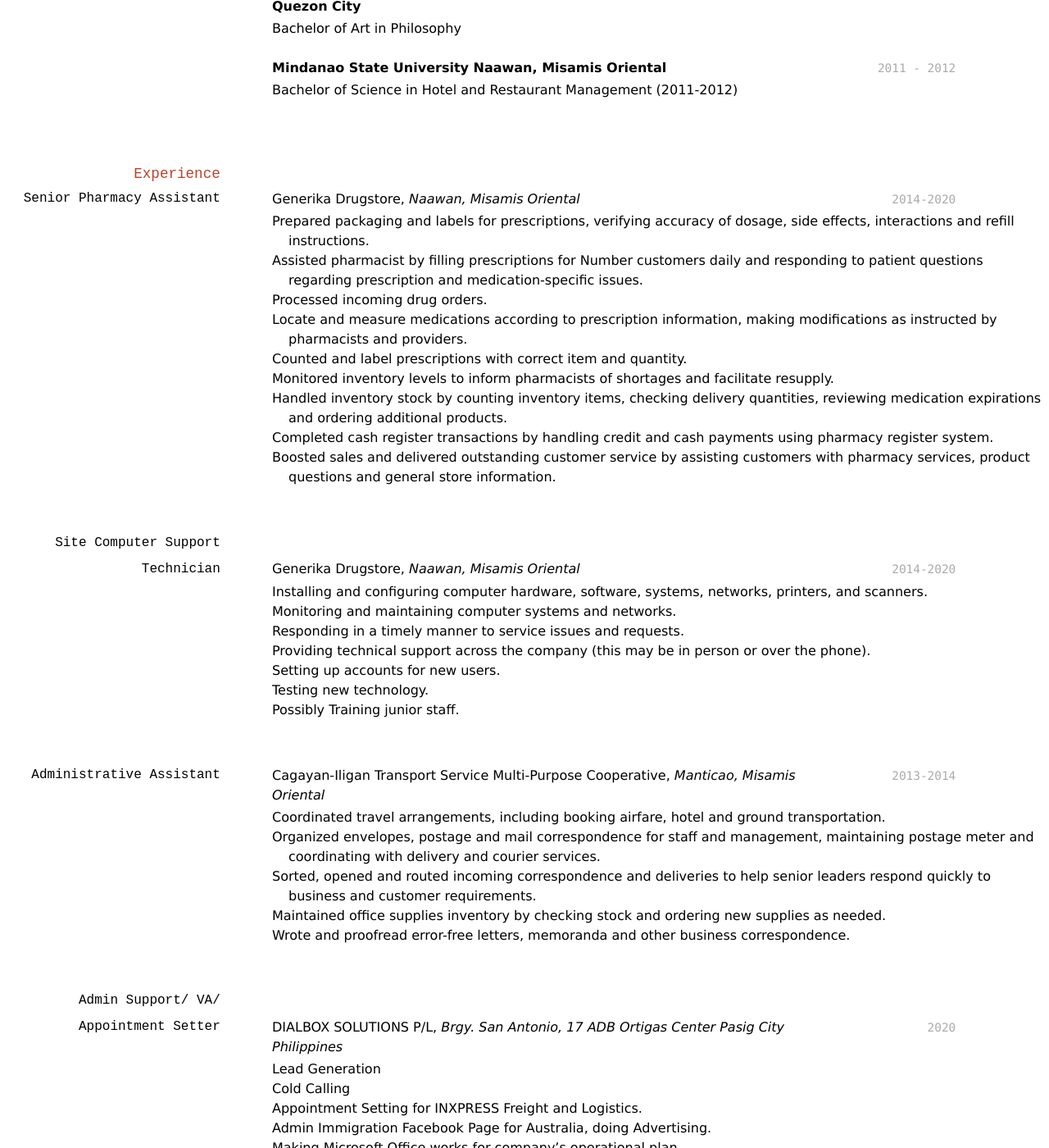
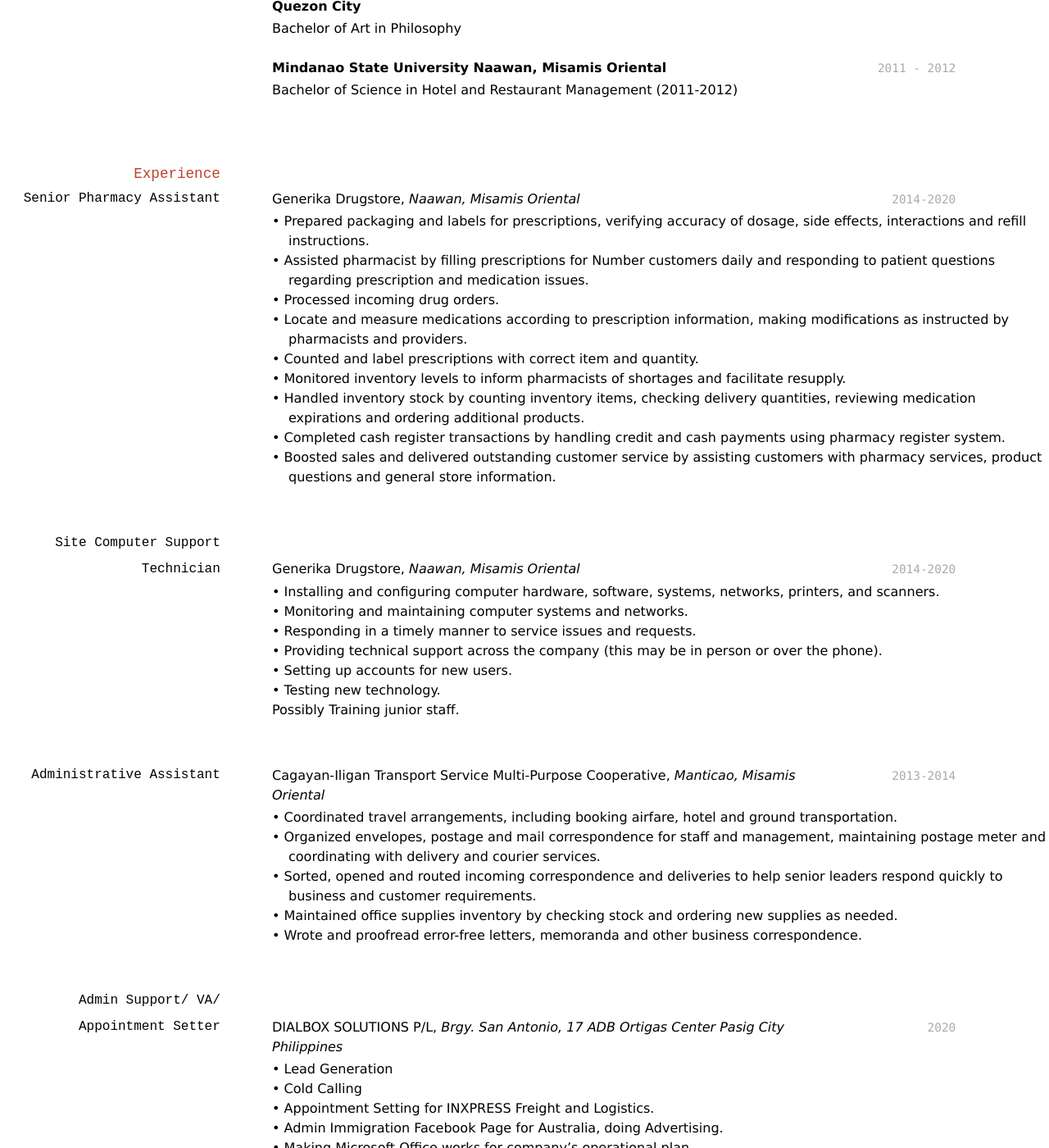
Before and after one commit to deleteprof/deleteprof.github.io, a Jekyll site: the page built from index.md, in a window 1280 px wide and 1400 px high, scrolled down 556 px. Shown: the whole window at 82% size. Built offline with Jekyll 4.4.1, drawn with Linux system fonts in a browser that asks for light colours; some of the changed text lies outside the part shown.

Commit message:
Update index.md

```diff
--- a/index.md
+++ b/index.md
@@ -41,45 +41,45 @@ __Mindanao State University Naawan, Misamis Oriental__
 ### Senior Pharmacy Assistant
 `2014-2020`
 Generika Drugstore, *Naawan, Misamis Oriental*
-- Prepared packaging and labels for prescriptions, verifying accuracy of dosage, side effects, interactions and refill instructions.
-- Assisted pharmacist by filling prescriptions for Number customers daily and responding to patient questions regarding prescription and medication-specific issues.
-- Processed incoming drug orders.
-- Locate and measure medications according to prescription information, making modifications as instructed by pharmacists and providers.
-- Counted and label prescriptions with correct item and quantity.
-- Monitored inventory levels to inform pharmacists of shortages and facilitate resupply.
-- Handled inventory stock by counting inventory items, checking delivery quantities, reviewing medication expirations and ordering additional products.
-- Completed cash register transactions by handling credit and cash payments using pharmacy register system.
-- Boosted sales and delivered outstanding customer service by assisting customers with pharmacy services, product questions and general store information.
+- •	Prepared packaging and labels for prescriptions, verifying accuracy of dosage, side effects, interactions and refill instructions.
+- • Assisted pharmacist by filling prescriptions for Number customers daily and responding to patient questions regarding prescription and medication issues.
+- • Processed incoming drug orders.
+- • Locate and measure medications according to prescription information, making modifications as instructed by pharmacists and providers.
+- • Counted and label prescriptions with correct item and quantity.
+- • Monitored inventory levels to inform pharmacists of shortages and facilitate resupply.
+- • Handled inventory stock by counting inventory items, checking delivery quantities, reviewing medication expirations and ordering additional products.
+- • Completed cash register transactions by handling credit and cash payments using pharmacy register system.
+- • Boosted sales and delivered outstanding customer service by assisting customers with pharmacy services, product questions and general store information.
 
 ### Site Computer Support Technician
 `2014-2020`
 Generika Drugstore, *Naawan, Misamis Oriental*
-- Installing and configuring computer hardware, software, systems, networks, printers, and scanners.
-- Monitoring and maintaining computer systems and networks.
-- Responding in a timely manner to service issues and requests.
-- Providing technical support across the company (this may be in person or over the phone).
-- Setting up accounts for new users.
-- Testing new technology.
+- • Installing and configuring computer hardware, software, systems, networks, printers, and scanners.
+- • Monitoring and maintaining computer systems and networks.
+- • Responding in a timely manner to service issues and requests.
+- • Providing technical support across the company (this may be in person or over the phone).
+- • Setting up accounts for new users.
+- • Testing new technology.
 - Possibly Training junior staff.
 
 ### Administrative Assistant
 `2013-2014`
 Cagayan-Iligan Transport Service Multi-Purpose Cooperative, *Manticao, Misamis Oriental*
-- Coordinated travel arrangements, including booking airfare, hotel and ground transportation.
-- Organized envelopes, postage and mail correspondence for staff and management, maintaining postage meter and coordinating with delivery and courier services.
-- Sorted, opened and routed incoming correspondence and deliveries to help senior leaders respond quickly to business and customer requirements.
-- Maintained office supplies inventory by checking stock and ordering new supplies as needed.
-- Wrote and proofread error-free letters, memoranda and other business correspondence.
+- • Coordinated travel arrangements, including booking airfare, hotel and ground transportation.
+- • Organized envelopes, postage and mail correspondence for staff and management, maintaining postage meter and coordinating with delivery and courier services.
+- • Sorted, opened and routed incoming correspondence and deliveries to help senior leaders respond quickly to business and customer requirements.
+- • Maintained office supplies inventory by checking stock and ordering new supplies as needed.
+- • Wrote and proofread error-free letters, memoranda and other business correspondence.
 
 ### Admin Support/ VA/ Appointment Setter
 `2020`
 DIALBOX SOLUTIONS P/L, *Brgy. San Antonio, 17 ADB Ortigas Center Pasig City Philippines*
-- Lead Generation
-- Cold Calling
-- Appointment Setting for INXPRESS Freight and Logistics.
-- Admin Immigration Facebook Page for Australia, doing Advertising.
-- Making Microsoft Office works for company's operational plan.
-- Microsite Admin Support.
+- • Lead Generation
+- • Cold Calling
+- • Appointment Setting for INXPRESS Freight and Logistics.
+- • Admin Immigration Facebook Page for Australia, doing Advertising.
+- • Making Microsoft Office works for company's operational plan.
+- • Microsite Admin Support.
 
 ## Recognitions
 
```
